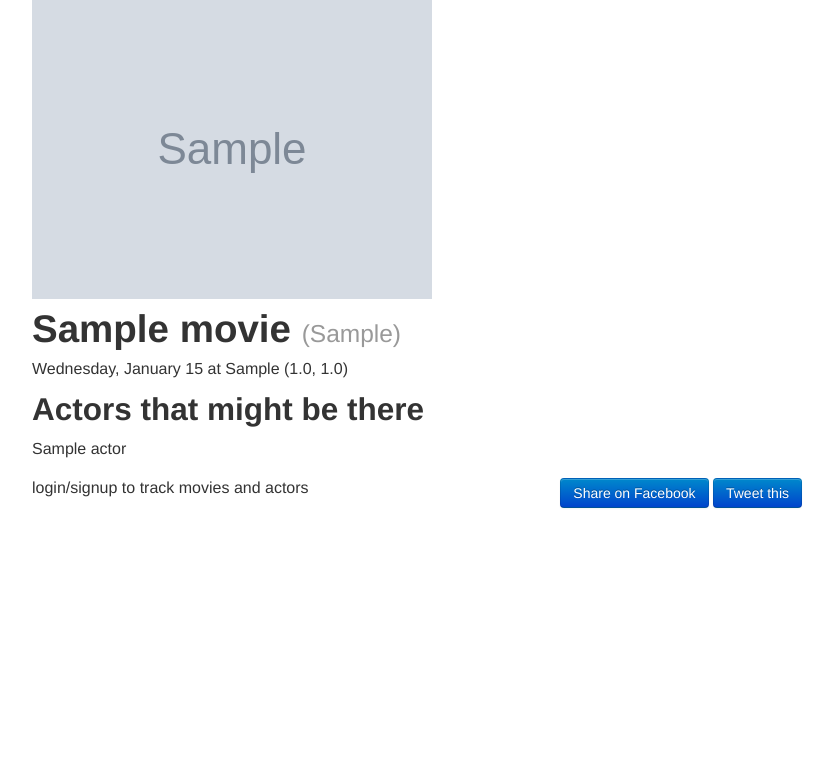
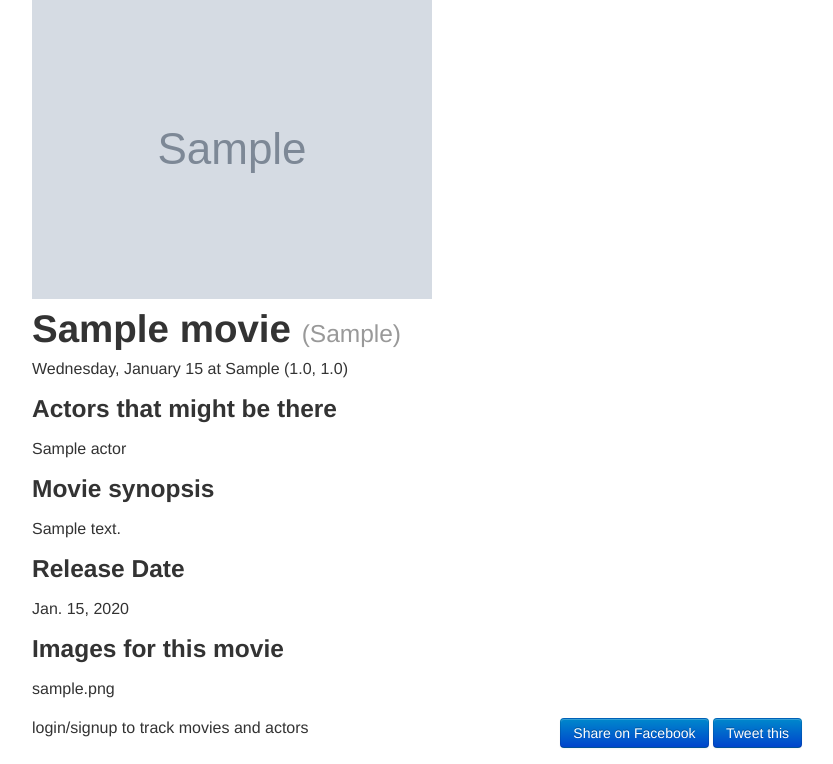
Before and after one commit to jaredp/PurplePoster, a Django app: page /poster/1/ in a window 1280 px wide. Shown: the part 562-1326 px from the top of the page, without its empty margins (423-1256 px from the left). Before the commit the page ends 1070 px from the top, so only its background shows below. Run offline with Django 3.2, Linux system fonts and the light colour scheme; tables that the repository leaves empty hold one stand-in row (values such as "Sample post"); grey boxes marked "Sample" are stand-in pictures; some libraries are stand-ins or nearby versions.

Commit message:
Updated PurplePoster Page to show all Rotten Tomates info

```diff
--- a/PurplePoster/EventManager/templates/poster-detail.html
+++ b/PurplePoster/EventManager/templates/poster-detail.html
@@ -4,6 +4,7 @@
 {% block title %}
 {{ poster.movie.name }} is filming {{ poster.startTime|naturalday:"l, F j" }}!
 {% endblock %}
+
 
 {% block content %}
 
@@ -12,7 +13,7 @@
 
 {% if poster.movie.actor.all %}
 <div class="row-fluid" id="actors">
-	<h2>Actors that might be there</h2>
+	<h3>Actors that might be there</h3>
 
 	{% for actor in poster.movie.actor.all %}
 	<div class="row-fluid">
@@ -22,6 +23,36 @@
 
 </div>
 {% endif %}
+
+
+{% if poster.movie.summary %}
+<div class="row-fluid" id="images">
+	<h3>Movie synopsis</h3>
+	{{ poster.movie.summary }}
+</div>
+{% endif %}
+
+{% if poster.movie.releaseDate %}
+<div class="row-fluid" id="images">
+	<h3>Release Date</h3>
+	{{ poster.movie.releaseDate }}
+</div>
+{% endif %}
+
+
+{% if poster.movie.poster.all %}
+<div class="row-fluid" id="images">
+	<h3>Images for this movie</h3>
+
+	{% for p in poster.movie.poster.all %}
+	<div class="row-fluid">
+		{{ p.posterURL }}
+	</div>
+	{% endfor %}
+
+</div>
+{% endif %}
+
 
 <div class="row-fluid share-links">
 	<div class="span6">
--- a/PurplePoster/EventManager/views.py
+++ b/PurplePoster/EventManager/views.py
@@ -98,6 +98,7 @@ def profile(request):
 def updateProfile(request):
 	request.user.email = request.POST['email-text']
 	request.user.save()
+	message = "Email updated"
 	return HttpResponseRedirect('../')
 
 
```
